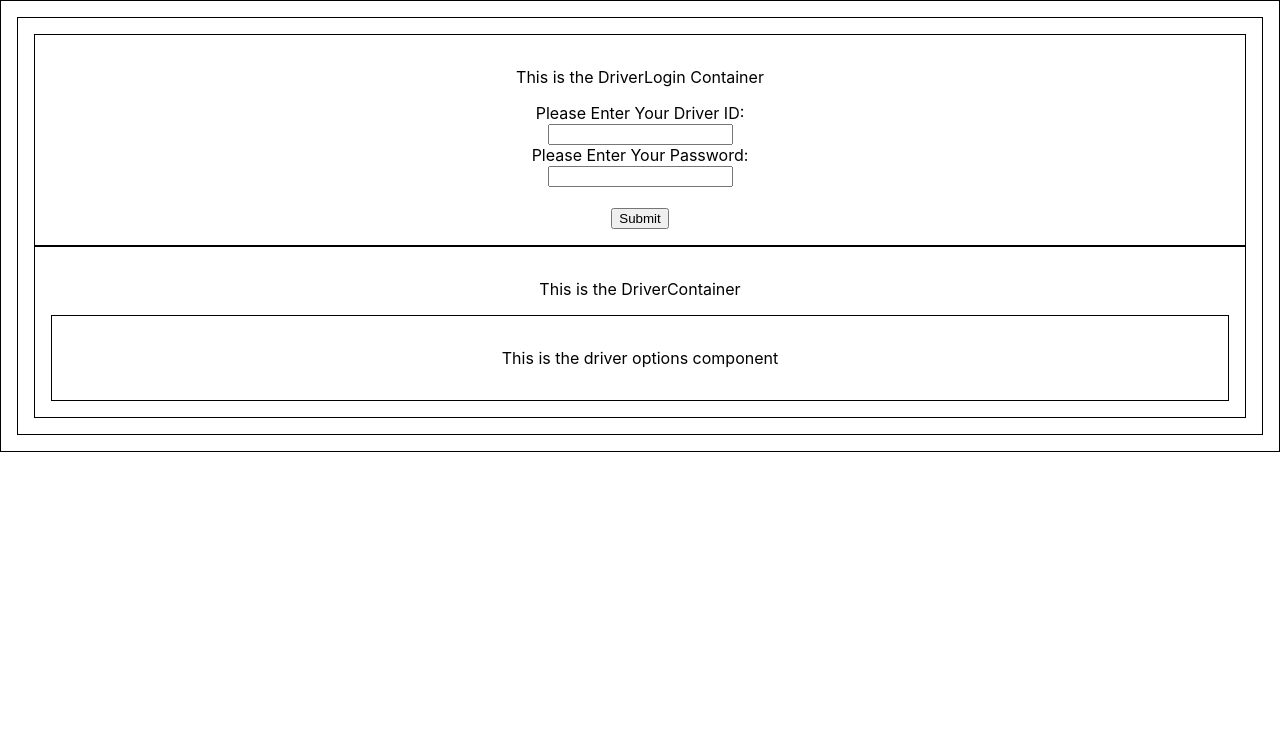
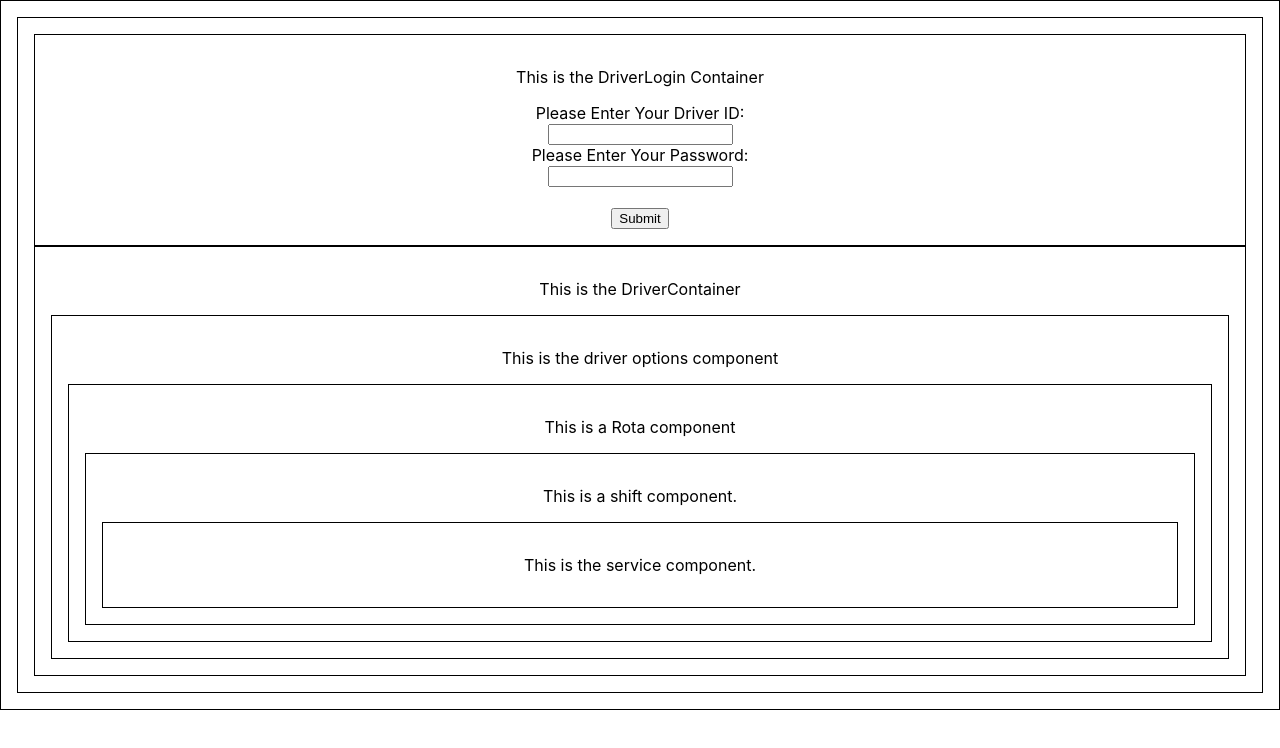
Before and after one commit to erikesund/train-app-system, a React (Create React App) app in the folder cab-app/: page / in a window 1280 px wide. Shown: the top 748 px of the page. Built offline with nearby package versions, Linux system fonts and the light colour scheme.

Commit message:
created a bunch of components, service data passed down and split into waypoints, waypoints don't display yet

```diff
--- a/cab-app/src/App.js
+++ b/cab-app/src/App.js
@@ -1,6 +1,5 @@
 import './App.css';
-import React, { useEffect, useState } from 'react'
-import Stops from './components/stops';
+import React from 'react'
 import DriverLogin from './components/DriverLogin/DriverLogin';
 import DriverContainer from './containers/DriverContainer';
 
--- a/cab-app/src/components/Driver/DriverOptions.js
+++ b/cab-app/src/components/Driver/DriverOptions.js
@@ -1,9 +1,12 @@
 import React from "react";
+import Rota from "./DriverRotas/Rota"
 
-function DriverOptions () {
+
+function DriverOptions ({service}) {
   return (
     <div>
       <p>This is the driver options component</p>
+      <Rota service={service}/>
     </div>
   )
 }
--- /dev/null
+++ b/cab-app/src/components/Driver/DriverRotas/Rota.js
@@ -0,0 +1,13 @@
+import React from "react";
+import Shift from "./Shift";
+
+function Rota ({service}) {
+  return (
+    <div>
+      <p>This is a Rota component</p>
+      <Shift service={service}/>
+    </div>
+  )
+}
+
+export default Rota;
--- /dev/null
+++ b/cab-app/src/components/Driver/DriverRotas/Service.js
@@ -0,0 +1,17 @@
+import React from "react";
+import Waypoint from "./Waypoint";
+
+function Service ({service}) {
+  const waypointNodes = service.map((waypoint) => {
+    return <Waypoint waypoint={waypoint} key={waypoint.tiploc_code}/>
+  })
+
+  return (
+    <div>
+      <p>This is the service component.</p>
+      {waypointNodes}
+    </div>
+  )
+}
+
+export default Service;
--- /dev/null
+++ b/cab-app/src/components/Driver/DriverRotas/Shift.js
@@ -0,0 +1,13 @@
+import React from "react";
+import Service from "./Service";
+
+function Shift ({service}) {
+  return (
+    <div>
+      <p>This is a shift component.</p>
+      <Service service={service}/>
+    </div>
+  )
+}
+
+export default Shift;
--- /dev/null
+++ b/cab-app/src/components/Driver/DriverRotas/Waypoint.js
@@ -0,0 +1,10 @@
+import React from "react";
+
+function Waypoint ({waypoint}) {
+  <p>
+    <p>This is a Waypoint Component</p>
+    <span>Arrival: {waypoint.arrival} Departure: {waypoint.departure} Station: {waypoint.tiploc_code} </span>
+  </p>
+}
+
+export default Waypoint;
--- a/cab-app/src/components/stops.js
+++ /dev/null
@@ -1,11 +0,0 @@
-import React from "react";
-
-function Stops () {
-
-  return (
-    <p>Stops.js</p>
-  )
-
-}
-
-export default Stops;
--- a/cab-app/src/containers/DriverContainer.js
+++ b/cab-app/src/containers/DriverContainer.js
@@ -4,13 +4,13 @@ import DriverOptions from '../components/Driver/DriverOptions';
 function DriverContainer () {
 
   const [newData, setNewData] = useState([]);
-  const [locationArray, setLocationArray] = useState([]);
+  const [serviceArray, setServiceArray] = useState([]);
 
   const getData = async () => {
     const response = await fetch("./test.json")
     const data = await response.json()
     setNewData(data)
-    setLocationArray(data.JsonScheduleV1.schedule_segment.schedule_location)
+    setServiceArray(data.JsonScheduleV1.schedule_segment.schedule_location)
   }
 
   useEffect(() => {
@@ -20,7 +20,7 @@ function DriverContainer () {
   return (
     <div>
       <p>This is the DriverContainer</p>
-      <DriverOptions/>
+      <DriverOptions service={serviceArray}/>
     </div>
   )
 }
```
